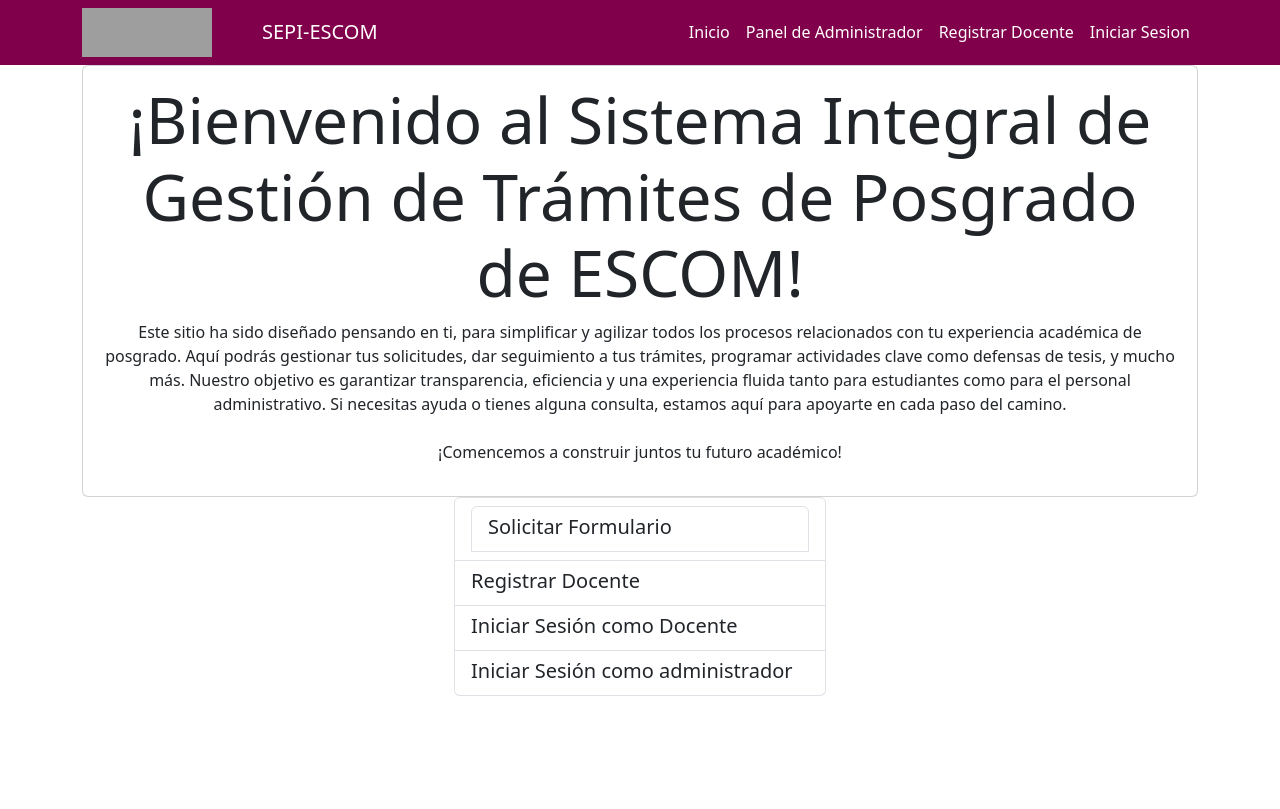
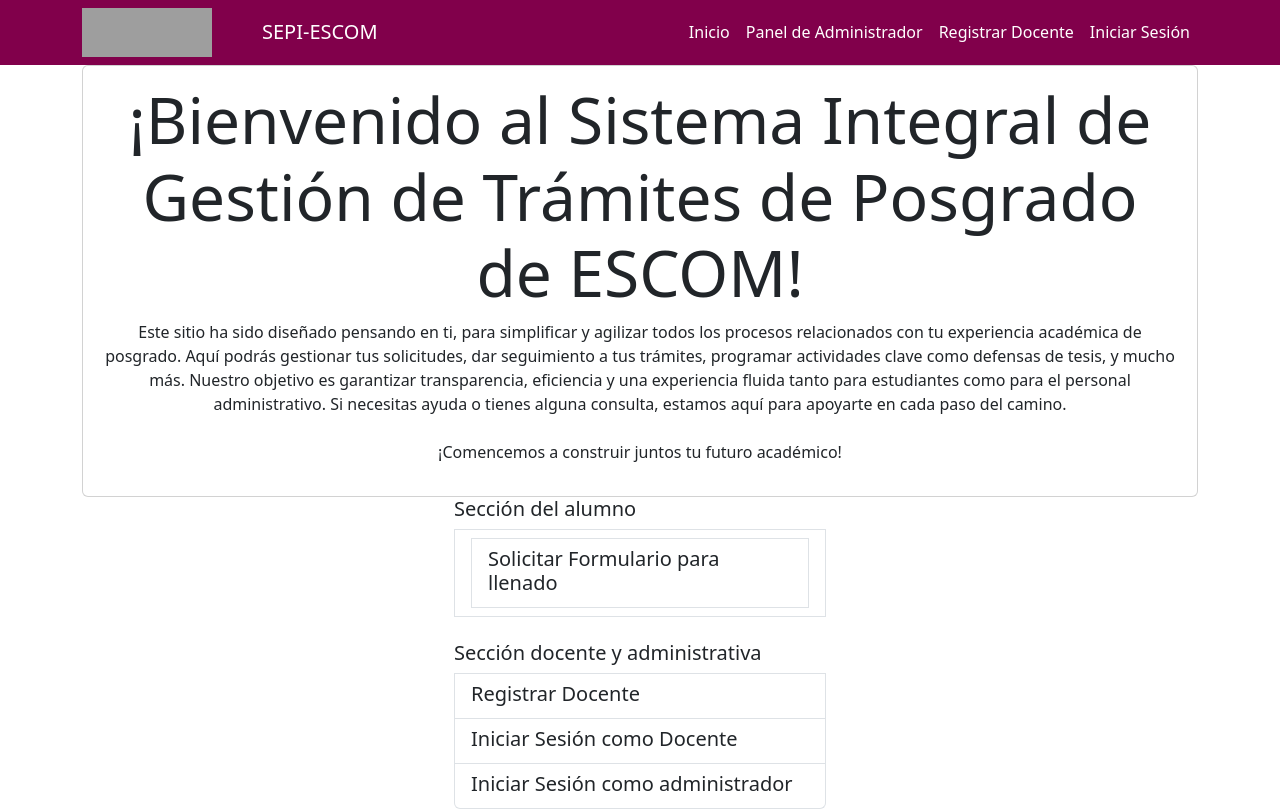
Before and after one commit to Eter-p/django-crud, a Django app: page / in a window 1280 px wide. Before the commit the page ends 696 px from the top, so only its background shows below. Run offline with Django 5.2, Linux system fonts and the light colour scheme; grey boxes are pictures that could not be loaded.

Commit message:
render 09 dic 09:32

```diff
--- a/formularios/templates/index.html
+++ b/formularios/templates/index.html
@@ -14,19 +14,30 @@
 		</div>
 		<div class="col-md-4 offset-md-4">
 			<ul class="list-group">
-				<li class="list-group-item">
-					<a class="list-group-item" aria-current="true" href="/formularios">
-						<div class="d-flex w-100 justify-content-between">
-							<h5 class="mb-1">Solicitar Formulario</h5>
-						</div>
-					</a>
-				</li>
+
 				{% if user.is_authenticated %}
+					<h3 class="lead">Sección docente y administrativa</h3>
+					<li class="list-group-item">
+						<a class="list-group-item" aria-current="true" href="/formularios">
+							<div class="d-flex w-100 justify-content-between">
+								<h5 class="mb-1">Firmar Formulario</h5>
+							</div>
+						</a>
+					</li>
 					<li class="list-group-item"><a class="nav-link active" href="/logout">
 						<div class="d-flex w-100 justify-content-between">
 							<h5 class="mb-1">Cerrar Sesión</h5>
 						</div></a></li>
 				{% else %}
+					<h3 class="lead">Sección del alumno</h3>
+					<li class="list-group-item">
+						<a class="list-group-item" aria-current="true" href="/formularios">
+							<div class="d-flex w-100 justify-content-between">
+								<h5 class="mb-1">Solicitar Formulario para llenado</h5>
+							</div>
+						</a>
+					</li><br>
+					<h3 class="lead">Sección docente y administrativa</h3>
 					<li class="list-group-item"><a class="nav-link active" href="/signup">
 						<div class="d-flex w-100 justify-content-between">
 							<h5 class="mb-1">Registrar Docente</h5>
--- a/formularios/templates/layouts/base.html
+++ b/formularios/templates/layouts/base.html
@@ -21,10 +21,10 @@
 						<li class="nav-item"><a class="nav-link active" href="/">Inicio</a></li>
 						<li class="nav-item"><a class="nav-link active" href="/admin">Panel de Administrador</a></li>
 						{% if user.is_authenticated %}
-							<li class="nav-item"><a class="nav-link active" href="/logout">Cerrar sesion</a></li>
+							<li class="nav-item"><a class="nav-link active" href="/logout">Cerrar sesión</a></li>
 						{% else %}
 							<li class="nav-item"><a class="nav-link active" href="/signup">Registrar Docente</a></li>
-							<li class="nav-item"><a class="nav-link active" href="/signin">Iniciar Sesion</a></li>
+							<li class="nav-item"><a class="nav-link active" href="/signin">Iniciar Sesión</a></li>
 						{% endif %}
 					</ul>
 				</div>
--- a/formularios/templates/reinscripcion.html
+++ b/formularios/templates/reinscripcion.html
@@ -7,7 +7,7 @@
     }
 </style>
 
-<h1>FORMULARIO DE REINSCRIPIÓN</h1>
+<h1>FORMULARIO DE REINSCRIPCIÓN</h1>
 <h1>{{error}}</h1>
 <form action="/solicitud/reinscripcion" method="post">
     {% csrf_token %}
@@ -23,7 +23,7 @@
                     <input type="checkbox" name="firma_asesor" id="firma_asesor" class="form-check-input">
                 </div>
                 <div class="mb-3">
-                    <label for="firma_jefe">Firma del jefe</label>
+                    <label for="firma_jefe">Firma del jefe de la Sección</label>
                     <input type="checkbox" name="firma_jefe" id="firma_jefe" class="form-check-input">
                 </div>
             </li>
--- a/formularios/templates/signin.html
+++ b/formularios/templates/signin.html
@@ -3,7 +3,7 @@
 {% block content %}
 <div class="row">
     <div class="col-md-4 offset-md-4">
-        <h2>INICIAR SESIÓN</h2>
+        <h2>INICIAR SESIÓN DOCENTE</h2>
         {{error}}
         <form action="/signin/" method="post" class="card card-body text-center">
             {% csrf_token %}
```
Also changed, not shown: website/settings.py (+12 -12 lines).
